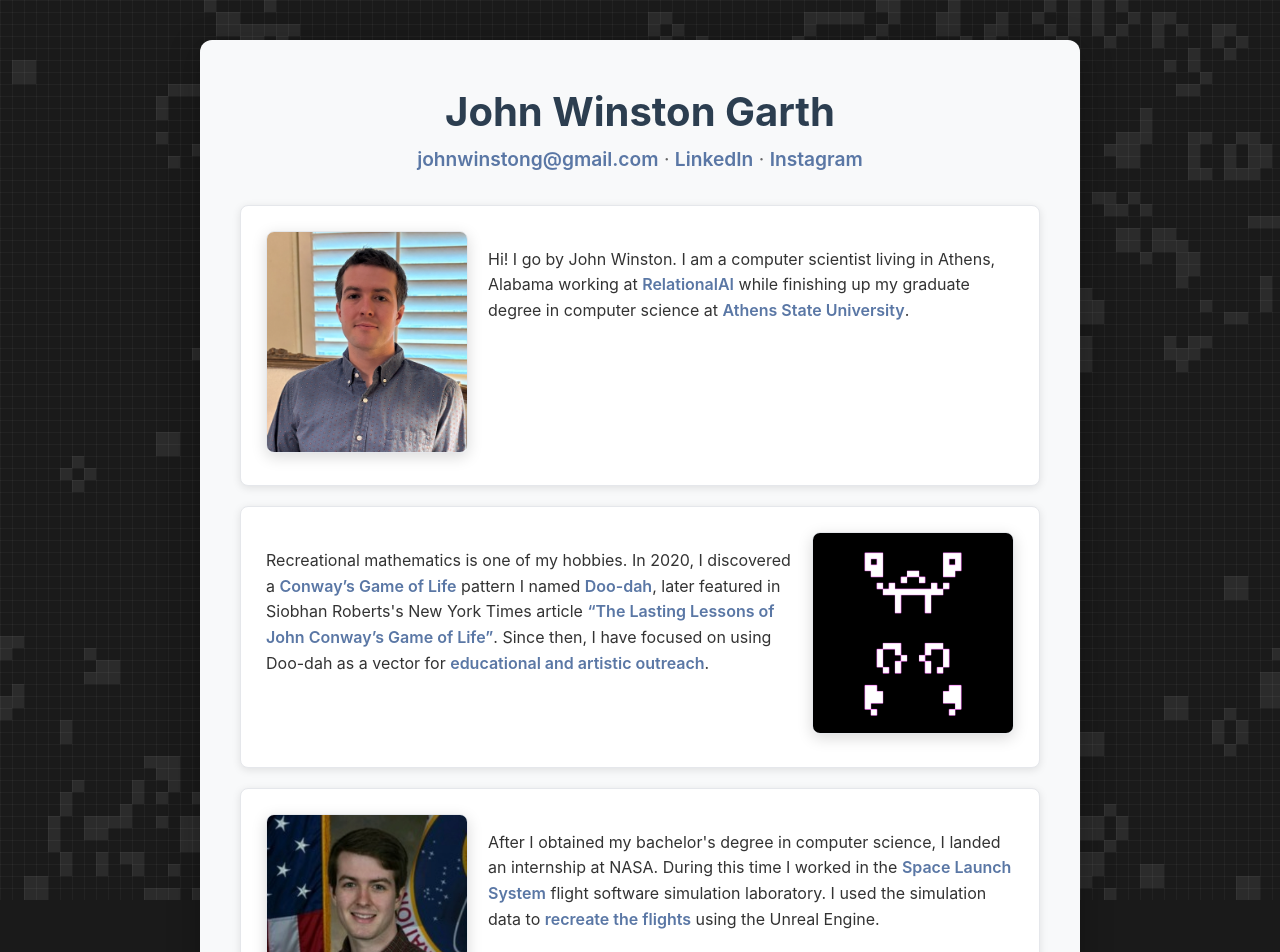
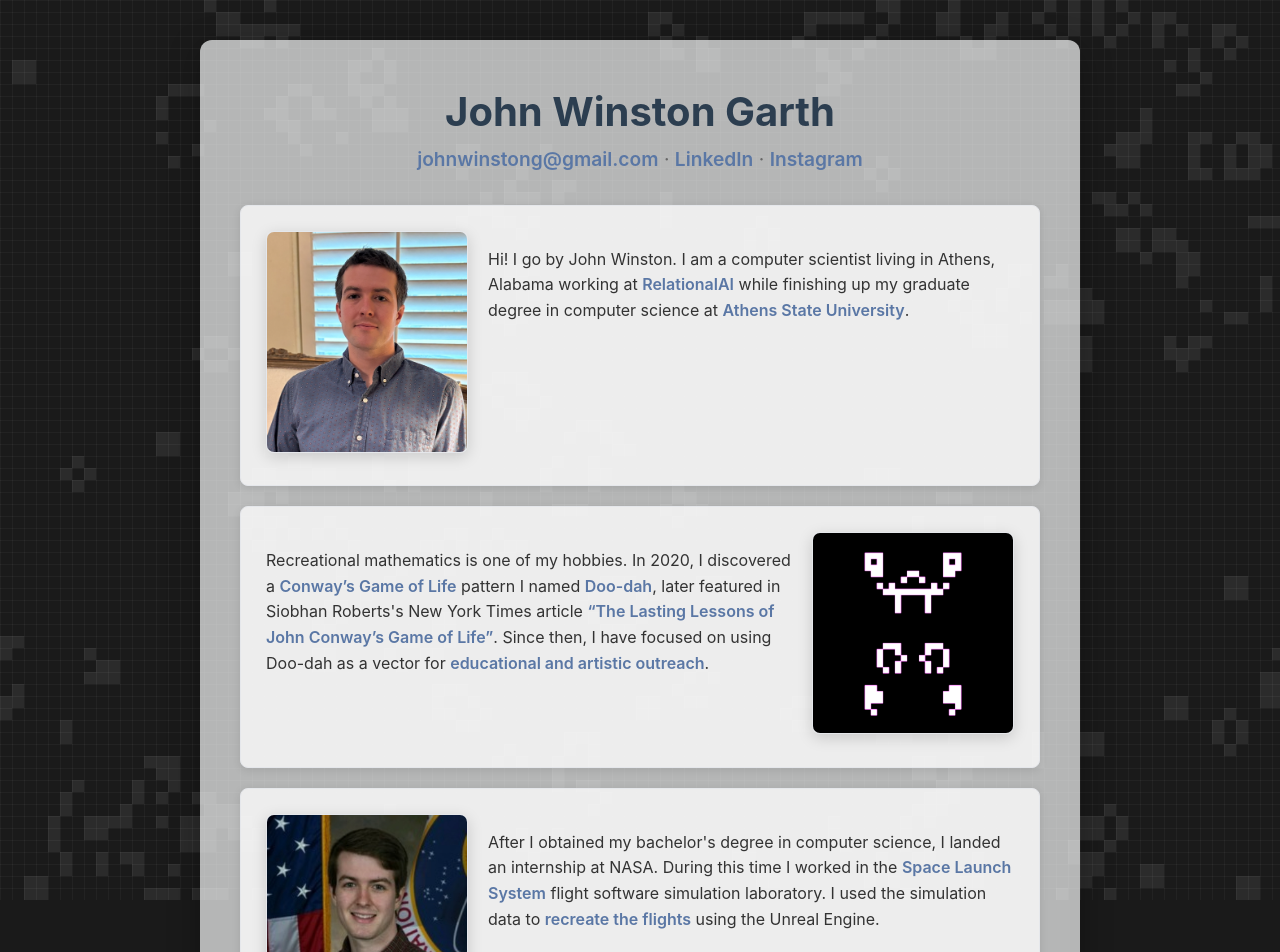
Before and after one commit to johnwinston/johnwinston.github.io, a Jekyll site: the page built from index.html, in a window 1280 px wide. Shown: the top 952 px of the page. Built offline with Jekyll 4.4.1, drawn with Linux system fonts in a browser that asks for light colours.

Commit message:
Make main card a lil transparent

```diff
--- a/_layouts/default.html
+++ b/_layouts/default.html
@@ -32,7 +32,7 @@
         .content-container {
             max-width: 800px;
             margin: 0 auto;
-            background-color: #f8f9fa;
+            background-color: rgba(248, 249, 250, 0.7);
             border-radius: 12px;
             padding: 40px;
             box-shadow: 0 8px 32px rgba(0,0,0,0.3);
@@ -46,7 +46,7 @@
         a:hover { color: #4d6f99; text-decoration: underline; }
 
         .content-card {
-            background-color: white;
+            background-color: rgba(255, 255, 255, 0.75);
             padding: 25px;
             margin: 20px 0;
             border-radius: 8px;
@@ -59,7 +59,7 @@
             align-items: flex-start;
             gap: 20px;
             margin: 20px 0;
-            background-color: white;
+            background-color: rgba(255, 255, 255, 0.75);
             padding: 25px;
             border-radius: 8px;
             box-shadow: 0 2px 8px rgba(0,0,0,0.1);
```
